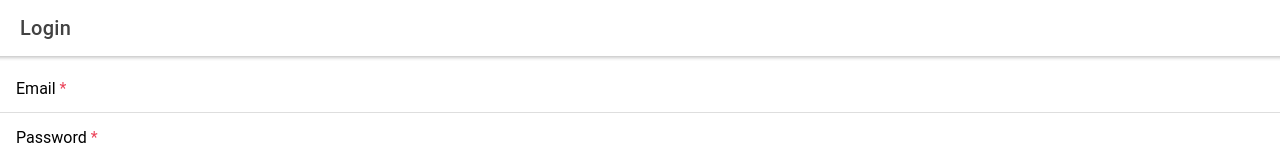
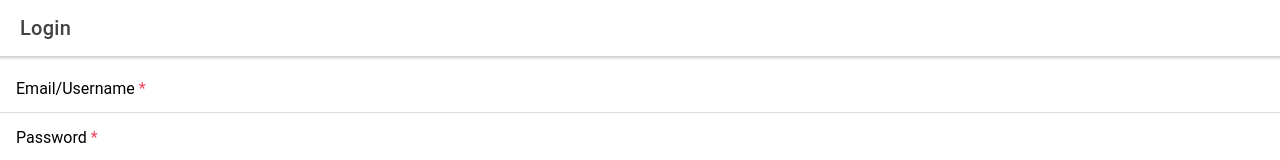
Before and after one commit to mdwagner/next-great-idea, a React (Create React App) app in the folder ionic/: page /login in a window 1280 px wide. Shown: the top 160 px of the page. Built offline with nearby package versions, Linux system fonts and the light colour scheme.

Commit message:
refactor!: renamed email to loginId for login

```diff
--- a/ionic/src/pages/Login.tsx
+++ b/ionic/src/pages/Login.tsx
@@ -22,7 +22,7 @@ import { IonInputController } from "../components/form/IonInputController";
 import { loginUser, loginUserVariables } from "./types/loginUser";
 
 interface LoginInput {
-  email: string;
+  loginId: string;
   password: string;
 }
 
@@ -44,7 +44,7 @@ export const Login: React.FC = () => {
   const [login, { loading }] = useMutation<loginUser, loginUserVariables>(
     LOGIN_USER
   );
-  const submit = handleSubmit(async ({ email: loginId, password }) => {
+  const submit = handleSubmit(async ({ loginId, password }) => {
     return login({
       variables: {
         loginId,
@@ -68,7 +68,7 @@ export const Login: React.FC = () => {
       })
       .finally(() => {
         // reset form state
-        reset({ email: "", password: "" });
+        reset({ loginId: "", password: "" });
       });
   });
   const goToSignUp = () => history.push("/signup");
@@ -86,15 +86,15 @@ export const Login: React.FC = () => {
           <IonList>
             <IonItem>
               <IonLabel>
-                Email <IonText color="danger">*</IonText>
+                Email/Username <IonText color="danger">*</IonText>
               </IonLabel>
               <IonInputController
-                name="email"
+                name="loginId"
                 control={control}
                 rules={{ required: true }}
                 defaultValue=""
                 ionInputProps={{
-                  type: "email",
+                  type: "text",
                   required: true,
                   clearInput: true,
                 }}
```
